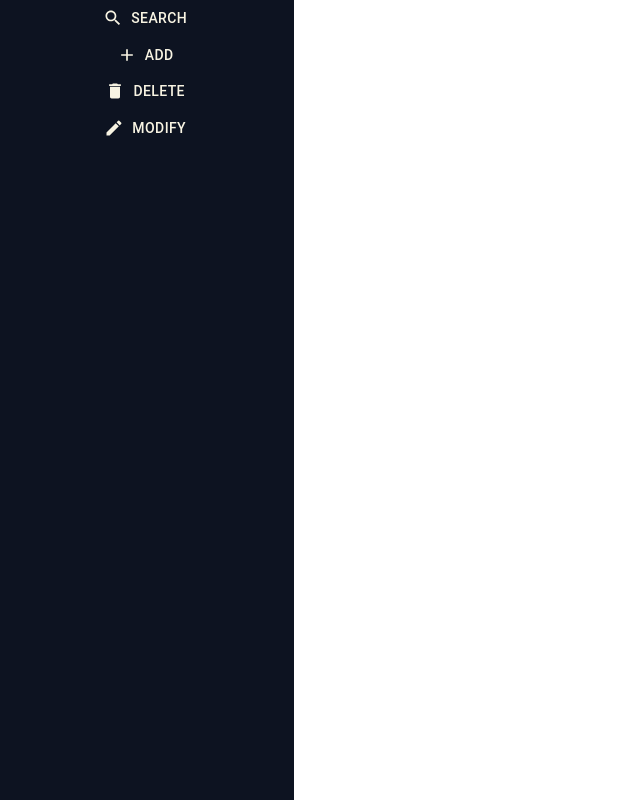
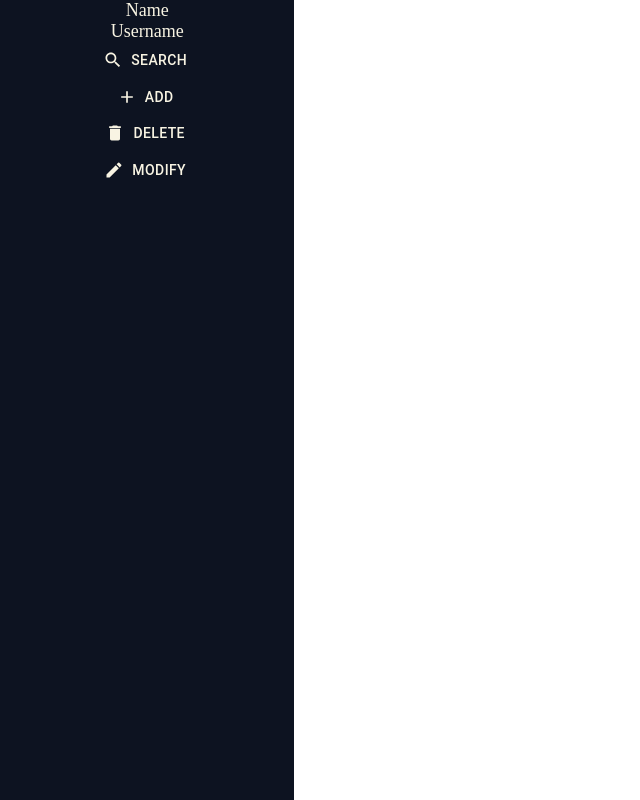
Before and after one commit to Yashovardhan08/OAES_FRONTEND, a React (Create React App) app: page / in a window 1280 px wide. Shown: the whole page, without its empty margins (0-640 px from the left). Built offline with nearby package versions, Linux system fonts and the light colour scheme.

Commit message:
Added User Title

```diff
--- a/src/App.css
+++ b/src/App.css
@@ -1,7 +1,7 @@
 .sidebar {
   height: 100vh;
   width: 23vw;
-  background-color: #0D1321;
+  background-color: #0d1321;
 }
 
 body {
@@ -15,4 +15,15 @@ body {
   width: inherit;
 }
 
-.NavigationList {}
+.Title {
+  width: inherit;
+  color: #f8f4e3;
+  font-size: large;
+}
+
+.TitleDiv {
+  text-align: center;
+}
+
+.NavigationList {
+}
--- a/src/Components/SideBar/Sidebar.js
+++ b/src/Components/SideBar/Sidebar.js
@@ -1,13 +1,15 @@
 import "../../App.css";
 import NavigationItems from "./NavigationItems";
+import UserItem from "../UserDetails/UserItem";
 
 const Sidebar = (props) => {
   return (
     <div className="sidebar">
       {/* <UserDetails/> */}
-      <NavigationItems/>
+      <UserItem />
+      <NavigationItems />
     </div>
-  )
-}
+  );
+};
 
-export default Sidebar
+export default Sidebar;
--- /dev/null
+++ b/src/Components/UserDetails/UserData.js
@@ -0,0 +1,4 @@
+export const user = {
+  name: "Name",
+  username: "Username",
+};
--- /dev/null
+++ b/src/Components/UserDetails/UserItem.js
@@ -0,0 +1,14 @@
+import "../../App.css";
+import { user } from "./UserData";
+
+const UserItem = () => {
+  return (
+    <div className="TitleDiv">
+      <text className="Title">{user.name}</text>
+      <br />
+      <text className="Title">{user.username}</text>
+    </div>
+  );
+};
+
+export default UserItem;
```
